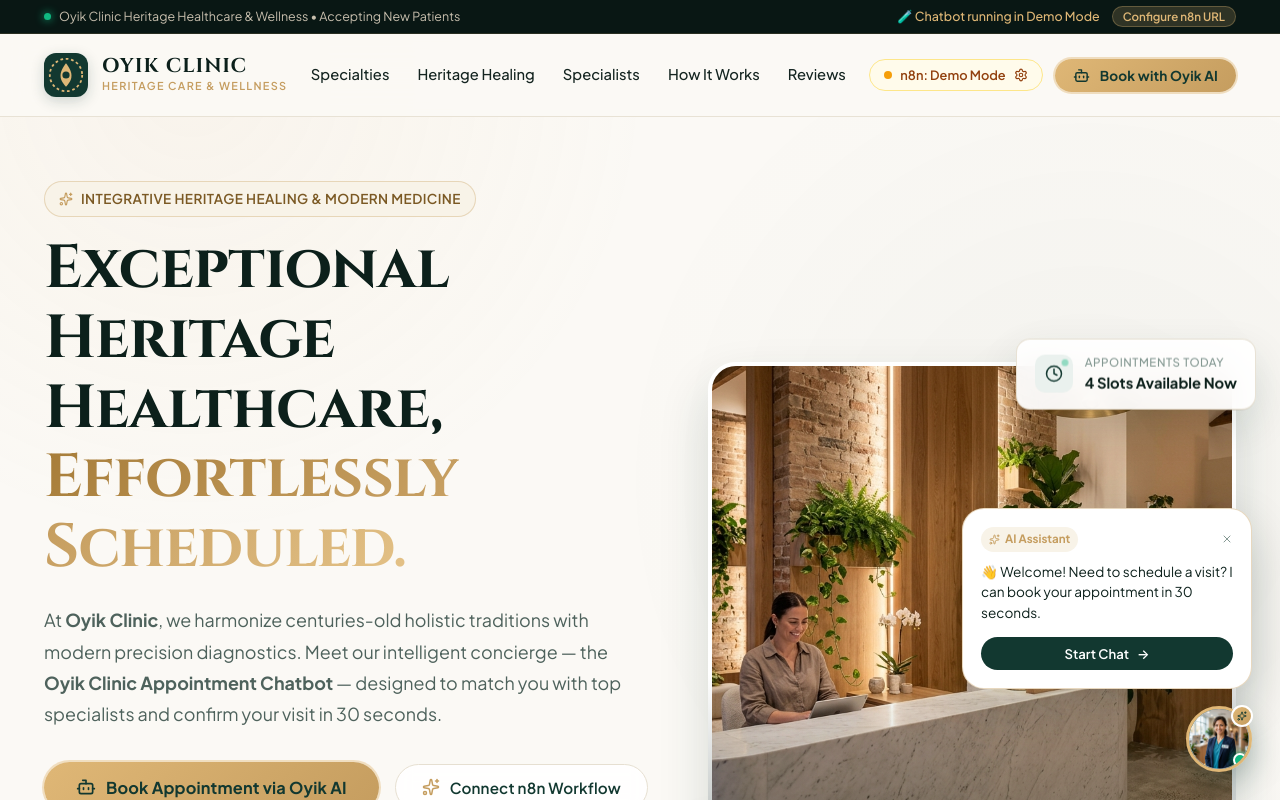
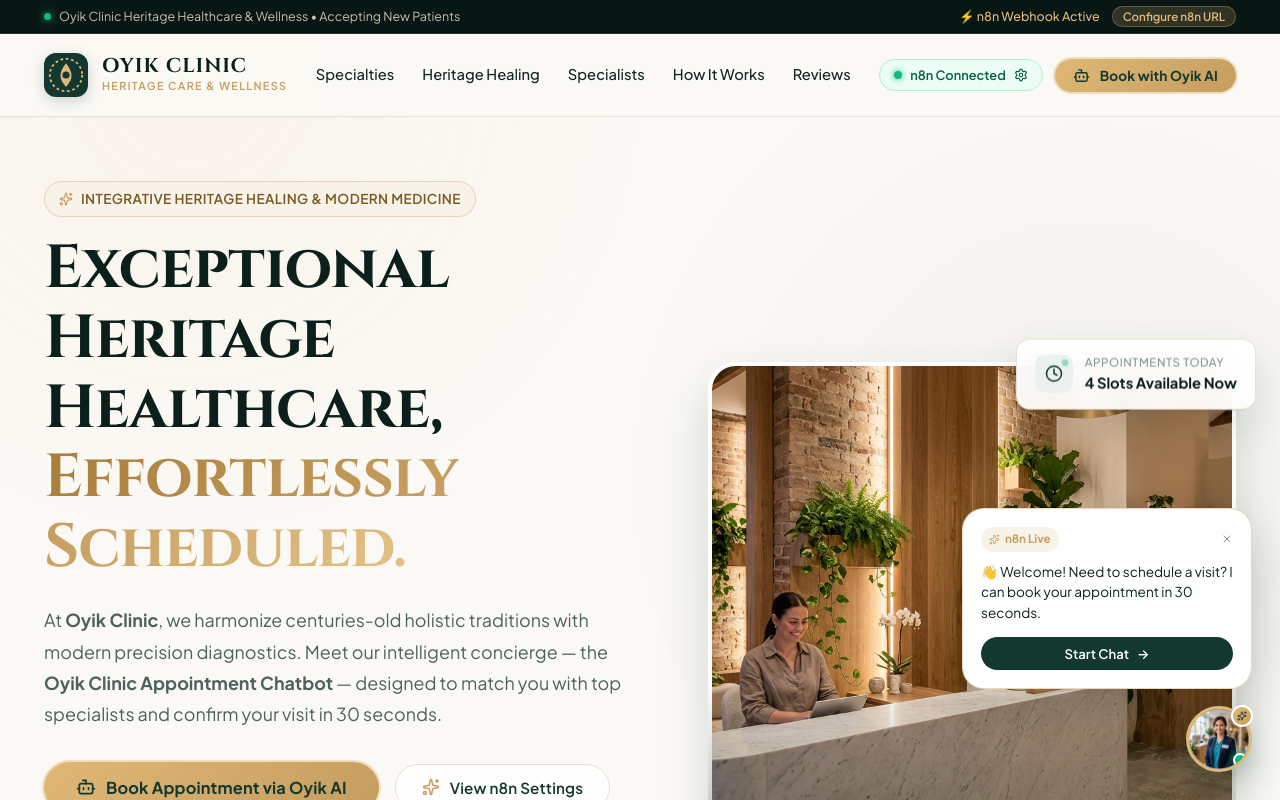
Before and after one commit to harsh-oyik/Oyik_Clinic_Appointment_Chatbot, a React (Vite) app: page / in a window 1280 px wide. Shown: the top 800 px of the page. Built offline with nearby package versions, Linux system fonts and the light colour scheme.

Commit message:
feat: configure live n8n webhook url https://oyik.cloud/webhook/512863f9-37d0-44dd-969e-8b40dea06796/chat

```diff
--- a/src/App.jsx
+++ b/src/App.jsx
@@ -12,14 +12,16 @@ import OyikChatbot from './components/OyikChatbot';
 import ChatLauncher from './components/ChatLauncher';
 import N8nModal from './components/N8nModal';
 
+const DEFAULT_WEBHOOK_URL = 'https://oyik.cloud/webhook/512863f9-37d0-44dd-969e-8b40dea06796/chat';
+
 export default function App() {
   const [isChatOpen, setIsChatOpen] = useState(false);
   const [chatInitialPrompt, setChatInitialPrompt] = useState('');
   const [isN8nModalOpen, setIsN8nModalOpen] = useState(false);
 
-  // Stored n8n webhook settings
-  const [webhookUrl, setWebhookUrl] = useState('');
-  const [isN8nActive, setIsN8nActive] = useState(false);
+  // Stored n8n webhook settings (defaults to live user n8n webhook)
+  const [webhookUrl, setWebhookUrl] = useState(DEFAULT_WEBHOOK_URL);
+  const [isN8nActive, setIsN8nActive] = useState(true);
 
   useEffect(() => {
     const savedUrl = localStorage.getItem('oyik_n8n_webhook_url');
@@ -27,7 +29,16 @@ export default function App() {
 
     if (savedUrl) {
       setWebhookUrl(savedUrl);
+    } else {
+      setWebhookUrl(DEFAULT_WEBHOOK_URL);
+      localStorage.setItem('oyik_n8n_webhook_url', DEFAULT_WEBHOOK_URL);
+    }
+
+    if (savedActive !== null) {
       setIsN8nActive(savedActive === 'true');
+    } else {
+      setIsN8nActive(true);
+      localStorage.setItem('oyik_n8n_is_active', 'true');
     }
   }, []);
 
--- a/src/components/N8nModal.jsx
+++ b/src/components/N8nModal.jsx
@@ -1,4 +1,4 @@
-import React, { useState } from 'react';
+import React, { useState, useEffect } from 'react';
 import { X, Sparkles, CheckCircle2, AlertTriangle, Link2, Terminal, HelpCircle, Copy, Check } from 'lucide-react';
 
 export default function N8nModal({ isOpen, onClose, webhookUrl, onSaveWebhook, isN8nActive, onToggleMode }) {
@@ -6,6 +6,12 @@ export default function N8nModal({ isOpen, onClose, webhookUrl, onSaveWebhook, i
   const [testing, setTesting] = useState(false);
   const [testResult, setTestResult] = useState(null);
   const [copiedPayload, setCopiedPayload] = useState(false);
+
+  useEffect(() => {
+    if (webhookUrl) {
+      setInputUrl(webhookUrl);
+    }
+  }, [webhookUrl, isOpen]);
 
   if (!isOpen) return null;
 
```
